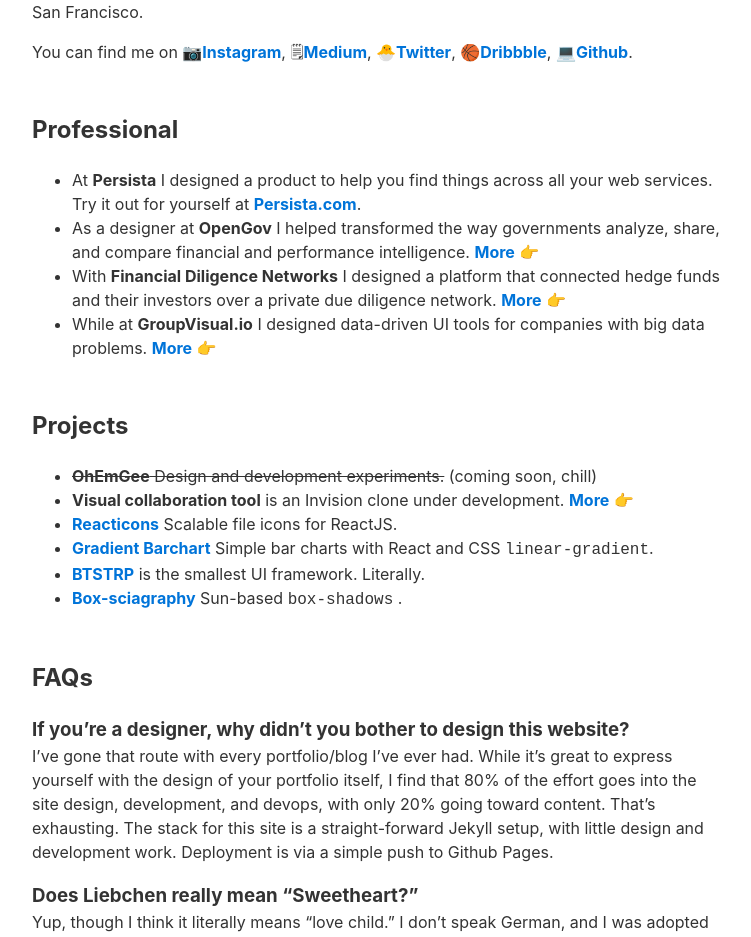
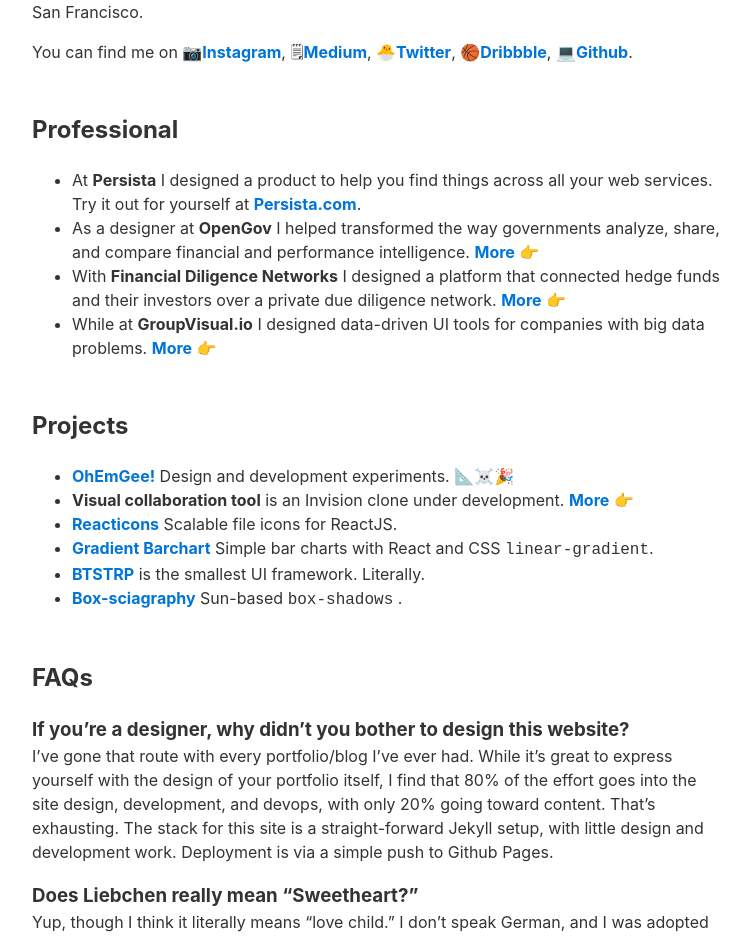
Before and after one commit to andrewliebchen/a12n, a Jekyll site: the page built from index.md, in a window 1280 px wide. Shown: the part 251-1188 px from the top of the page, without its empty margins (264-1015 px from the left). Built offline with Jekyll 4.4.1, drawn with Linux system fonts in a browser that asks for light colours.

```diff
--- a/index.md
+++ b/index.md
@@ -20,7 +20,7 @@ You can find me on 📷[Instagram](https://www.instagram.com/andrewliebchen/),
 
 
 ## Projects
-* ~~**OhEmGee** Design and development experiments.~~ (coming soon, chill)
+* [OhEmGee!](http://ohemgee.space) Design and development experiments. 📐☠️🎉
 * **Visual collaboration tool** is an Invision clone under development. [More](/visual-collaboration) 👉
 * [Reacticons](https://www.npmjs.com/package/reacticons) Scalable file icons for ReactJS.
 * [Gradient Barchart](https://www.npmjs.com/package/gradient-barchart) Simple bar charts with React and CSS `linear-gradient`.
```
Also changed, not shown: Gemfile.lock, favicon.ico (added).
